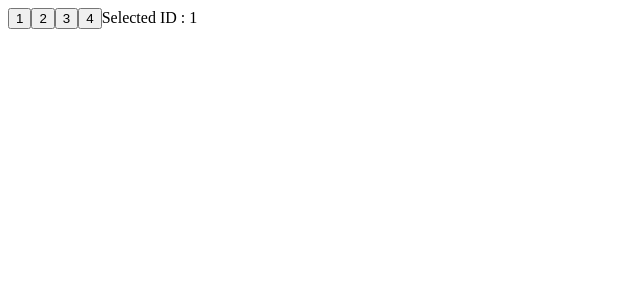
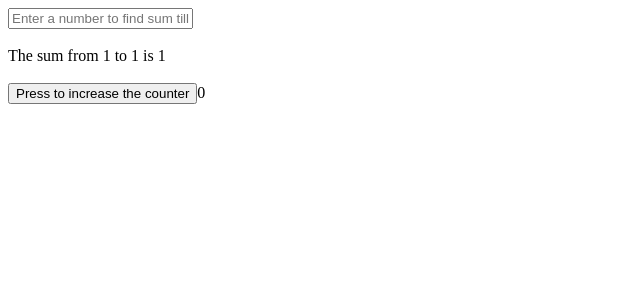
Before and after one commit to rahul43177/100x-Dev, a React (Vite) app in the folder 16-React-hooks/react-hooks/: page / in a window 1280 px wide. Shown: the top 300 px of the page, without its empty margins (0-640 px from the left). Built offline with nearby package versions, Linux system fonts and the light colour scheme; no server answers.

Commit message:
coded tutoral

```diff
--- a/16-React-hooks/react-hooks/src/App.jsx
+++ b/16-React-hooks/react-hooks/src/App.jsx
@@ -1,35 +1,29 @@
-import { useState, useEffect } from "react";
-import axios from "axios";
+import { useState } from "react";
 
 function App() {
-  const [selectedId, setSelectedId] = useState(1);
-  return (
-    <div>
-      <button onClick={() => setSelectedId(1)}>1</button>
-      <button onClick={() => setSelectedId(2)}>2</button>
-      <button onClick={() => setSelectedId(3)}>3</button>
-      <button onClick={() => setSelectedId(4)}>4</button>
+  const [counter, setCounter] = useState(0);
+  const [intputValue, setInputValue] = useState(1);
 
-      {`Selected ID : ${selectedId}`}
-      <Todo id={selectedId} />
-    </div>
-  );
-}
-
-function Todo({ id }) {
-  const [todo, setTodo] = useState({});
-  useEffect(() => {
-    axios
-      .get(`https://sum-server.100xdevs.com/todos?id=${id}`)
-      .then((response) => {
-        setTodo(response.data.todos[0]);
-      });
-  }, [id]);
+  let sum = 0;
+  for (let i = 1; i <= intputValue; i++) {
+    sum += i;
+  }
 
   return (
     <div>
-      <h3>{todo.title}</h3>
-      <h5>{todo.description}</h5>
+      <input
+        onChange={(e) => setInputValue(e.target.value)}
+        type="text"
+        placeholder="Enter a number to find sum till n"
+      />
+      <br /> <br />
+      The sum from 1 to {intputValue} is {sum}
+      <br />
+      <br />
+      <button onClick={() => setCounter(counter + 1)}>
+        Press to increase the counter
+      </button>
+      {counter}
     </div>
   );
 }
```
